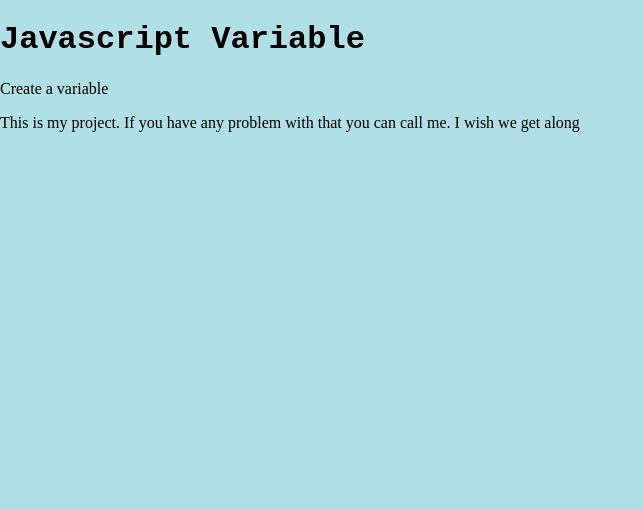
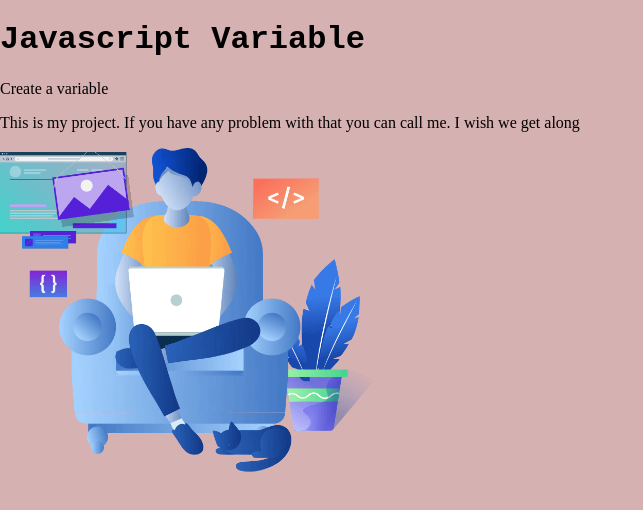
Before and after one commit to ThisIsKhalid/JS, a plain HTML site: page index.html in a window 1280 px wide. Shown: the whole page, without its empty margins (0-643 px from the left). Drawn offline with Linux system fonts and the light colour scheme.

Commit message:
added style and image

```diff
--- a/index.html
+++ b/index.html
@@ -12,6 +12,8 @@
     <p>Create a variable</p>
     <p>This is my project. If you have any problem with that you can call me. I wish we get along</p>
 
+    <img src="Image/image.png" alt="">
+
     <p id="demo"></p>
 
     <script src="test.js"></script>
--- a/style.css
+++ b/style.css
@@ -1,7 +1,10 @@
 body {
     margin: auto;
-    background-color: powderblue;
+    background-color: rgba(207, 164, 164, 0.849);
 }
 h1 {
     font-family: 'Courier New', Courier, monospace;
 }
+img {
+    width: 30%;
+}
```
Also changed, not shown: Image/image.png (added).
